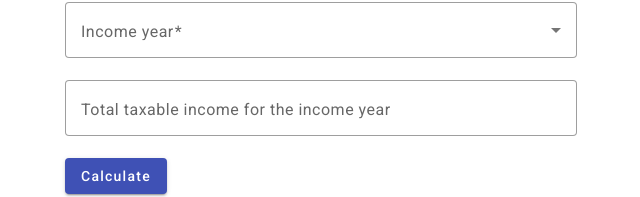
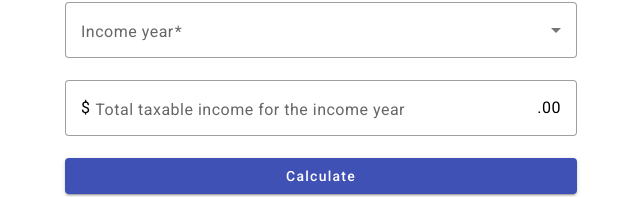
Before and after one commit to costaparas/TaxCalculator, an Angular app: page / in a window 1280 px wide. Shown: the part 558-755 px from the top of the page, without its empty margins (319-959 px from the left). Built offline with nearby package versions, Linux system fonts and the light colour scheme.

Commit message:
Improve styling

```diff
--- a/src/app/app.component.css
+++ b/src/app/app.component.css
@@ -0,0 +1,3 @@
+button {
+  width: 100%;
+}
--- a/src/app/app.component.html
+++ b/src/app/app.component.html
@@ -39,7 +39,9 @@
       <div>
         <mat-form-field appearance="outline">
           <mat-label>Total taxable income for the income year</mat-label>
-          <input matInput type="number" formControlName="income">
+          <input matInput type="number" placeholder="Amount" formControlName="income">
+          <span matTextPrefix>$&nbsp;</span>
+          <span matTextSuffix>.00</span>
         </mat-form-field>
       </div>
 
```
